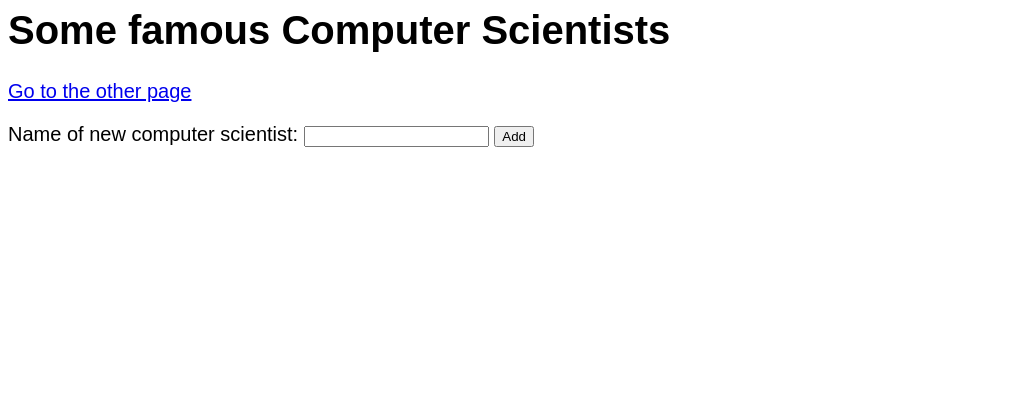
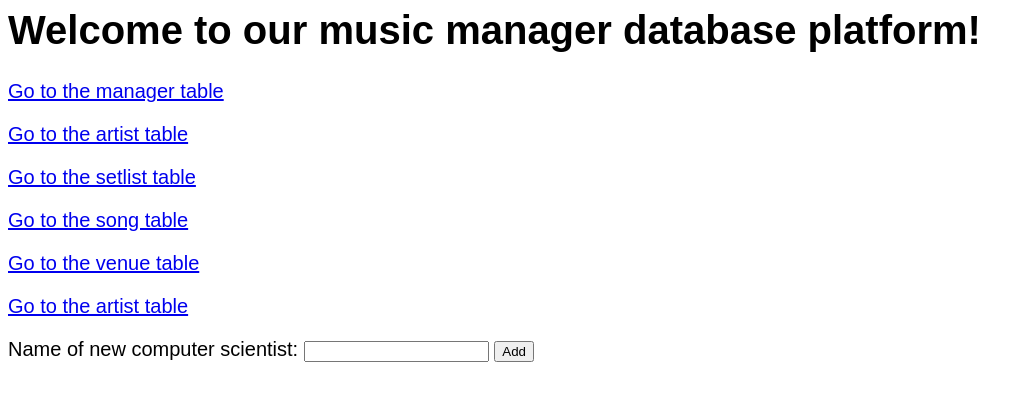
Before and after one commit to MahirOberai/Music-Performance-Management, a Python web app: template webserver/templates/index.html in a window 1280 px wide. Shown: the top 401 px of the page, without its empty margins (0-1032 px from the left). Run offline with Jinja, Linux system fonts and the light colour scheme; the template is opened without the code that fills it, so the values that code supplies are empty.

Commit message:
created entity template pages

```diff
--- a/webserver/templates/index.html
+++ b/webserver/templates/index.html
@@ -8,7 +8,7 @@
 
 
 <body>
-  <h1>Some famous Computer Scientists</h1>
+  <h1>Welcome to our music manager database platform!</h1>
   <div>{{data}}</div>
 
   <div>
@@ -17,7 +17,12 @@
     {% endfor %}
   </div>
 
-<p><a href="another">Go to the other page</a></p>
+<p><a href="manager">Go to the manager table</a></p>
+<p><a href="artist">Go to the artist table</a></p>
+<p><a href="setlist">Go to the setlist table</a></p>
+<p><a href="song">Go to the song table</a></p>
+<p><a href="venue">Go to the venue table</a></p>
+<p><a href="seat">Go to the artist table</a></p>
 
 <form method="POST" action="/add">
 <p>Name of new computer scientist: <input type="text" name="name"> <input type="submit" value="Add"></p>
--- /dev/null
+++ b/webserver/templates/manager.html
@@ -0,0 +1 @@
+manager table
--- /dev/null
+++ b/webserver/templates/seat.html
@@ -0,0 +1 @@
+seat table
--- /dev/null
+++ b/webserver/templates/setlist.html
@@ -0,0 +1 @@
+setlist table
--- /dev/null
+++ b/webserver/templates/song.html
@@ -0,0 +1 @@
+song table
--- /dev/null
+++ b/webserver/templates/venue.html
@@ -0,0 +1 @@
+venue table
```
Also changed, not shown: webserver/server.py (+24 -4 lines), webserver/templates/artist.html (renamed from webserver/templates/another.html), 2 other files.
